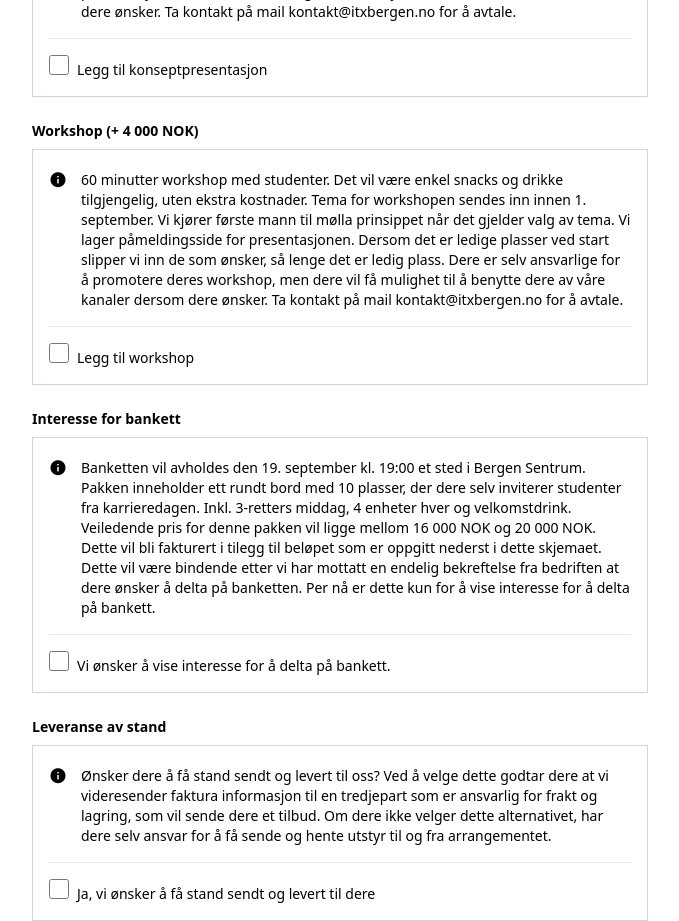
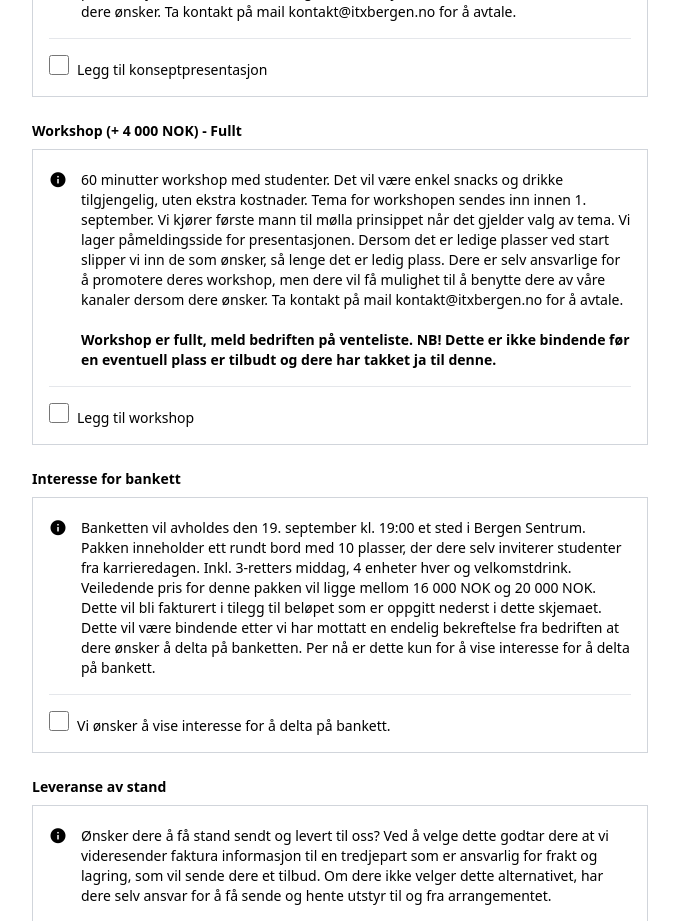
Before and after one commit to echo-karriere/forms, a Next.js app: page /karrieredagene2024 in a window 1280 px wide. Shown: the part 2680-3601 px from the top of the page, without its empty margins (300-979 px from the left). Built offline with nearby package versions, Linux system fonts and the light colour scheme.

Commit message:
Workshop er fullt

```diff
--- a/components/KD24.js
+++ b/components/KD24.js
@@ -378,7 +378,7 @@ export default function Home() {
               </label>
             </div>
             <label htmlFor="Workshop" className="font-bold">
-              Workshop (+ 4 000 NOK)
+              Workshop (+ 4 000 NOK) - Fullt
             </label>
             <div className="border border-gray-300 -md p-4 -pb-2 mt-2 mb-6">
               <i className="ri-information-fill text-lg mt-12 mr-2 "></i>
@@ -392,6 +392,12 @@ export default function Home() {
                 er selv ansvarlige for å promotere deres workshop, men dere vil
                 få mulighet til å benytte dere av våre kanaler dersom dere
                 ønsker. Ta kontakt på mail kontakt@itxbergen.no for å avtale.
+                <br /> <br />
+                <b>
+                  Workshop er fullt, meld bedriften på venteliste. NB! Dette er
+                  ikke bindende før en eventuell plass er tilbudt og dere har
+                  takket ja til denne.
+                </b>
               </p>
 
               <hr className="my-4" />
@@ -565,13 +571,13 @@ export default function Home() {
               <br />
             </p>
           )}
-          {!success &&
-          <button
-            type="submit"
-            className="bg-[#33030d] hover:bg-fuchsia-900 text-white py-2 px-4">
-            Send påmeldingsskjemaet
-          </button>
-          }
+          {!success && (
+            <button
+              type="submit"
+              className="bg-[#33030d] hover:bg-fuchsia-900 text-white py-2 px-4">
+              Send påmeldingsskjemaet
+            </button>
+          )}
         </form>
         {success && <LoadingOverlay />}
       </>
```
